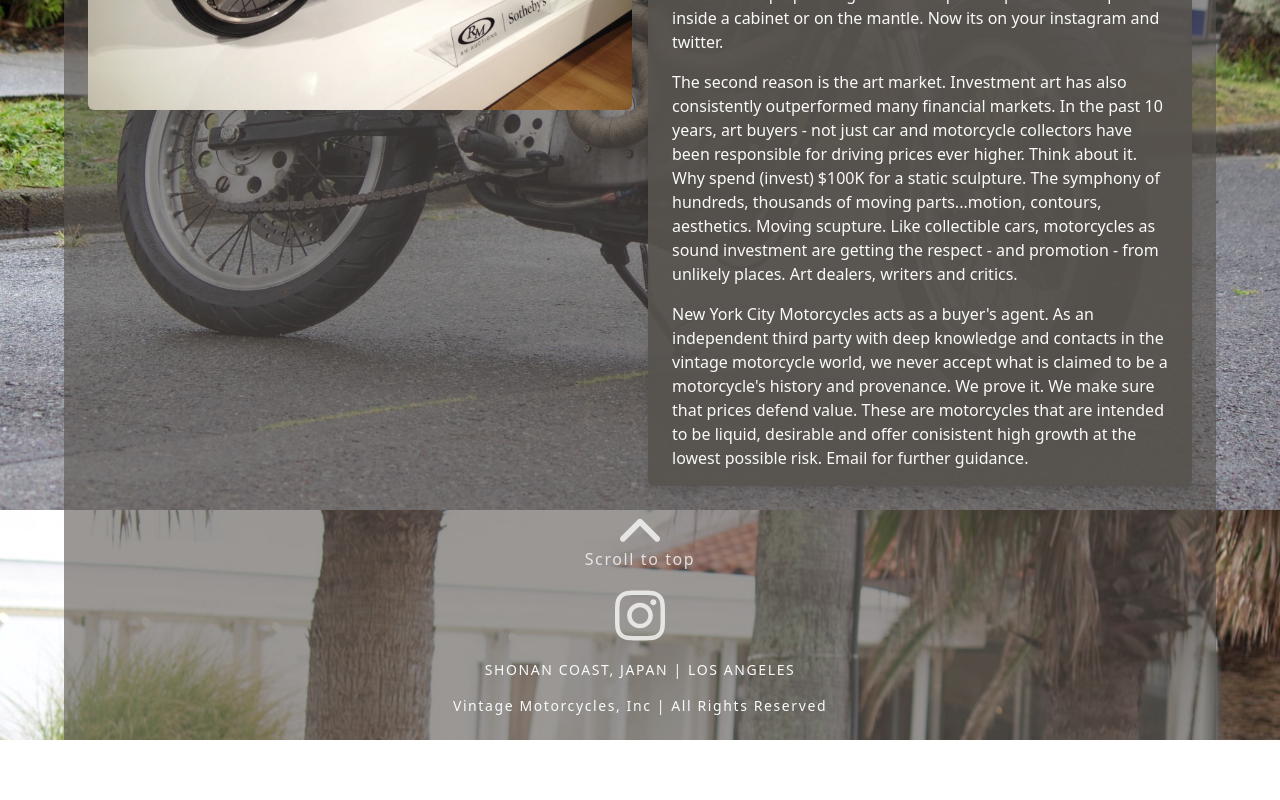
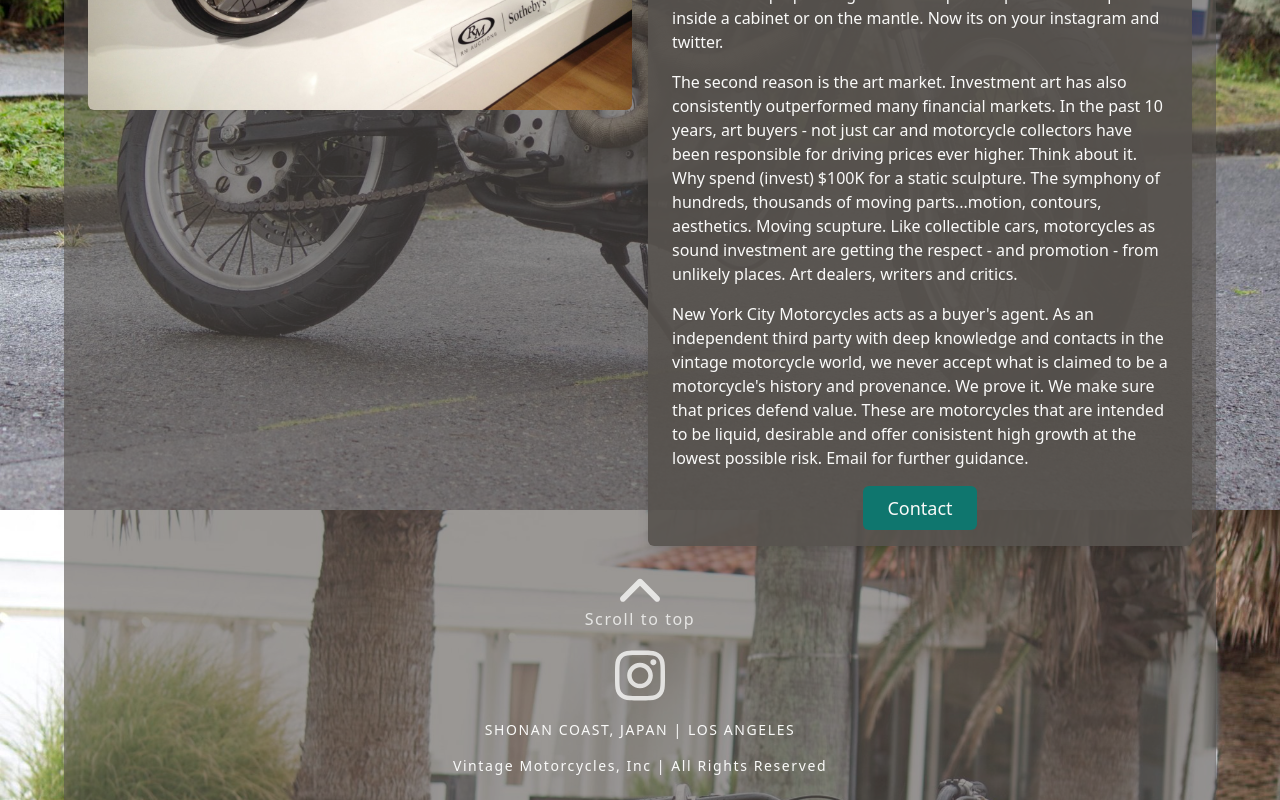
Before and after one commit to jedharwood/NycMotorcycles, a Next.js app: page /invest in a window 1280 px wide. Shown: the part 553-1353 px from the top of the page. Before the commit the page ends 1293 px from the top, so only its background shows below. Built offline with nearby package versions, Linux system fonts and the light colour scheme.

Commit message:
Update two column grid page element to accept button prop

```diff
--- a/components/two-column-grid-page/index.tsx
+++ b/components/two-column-grid-page/index.tsx
@@ -6,6 +6,7 @@ type TwoColumnGridPageProps = {
   imageAlt: string
   title: string
   textContent: string[]
+  childElement?: JSX.Element
 }
 
 export const TwoColumnGridPage = ({
@@ -13,12 +14,14 @@ export const TwoColumnGridPage = ({
   imageAlt,
   title,
   textContent,
+  childElement,
 }: TwoColumnGridPageProps) => {
   const intl = useIntl()
 
   const textDisplayProps: TextDisplayProps = {
     title,
-    textContent
+    textContent,
+    childElement,
   }
 
   return (
@@ -28,8 +31,7 @@ export const TwoColumnGridPage = ({
         alt={intl.formatMessage({ id: imageAlt })}
         className="w-full rounded-md"
       />
-      <TextDisplay {...textDisplayProps }
-      />
+      <TextDisplay {...textDisplayProps} />
     </div>
   )
 }
--- a/pages/invest/index.tsx
+++ b/pages/invest/index.tsx
@@ -1,7 +1,15 @@
 import { HeadElement } from '@/components/head-element'
+import { LinkButton } from '@/components/link-button'
 import { TwoColumnGridPage } from '@/components/two-column-grid-page'
 
 export default function Invest() {
+  const contactButton: JSX.Element = (
+    <LinkButton
+      text="page.invest.section-1.button"
+      href="/contact"
+      type="router-link"
+    />
+  )
   return (
     <>
       <HeadElement
@@ -20,6 +28,7 @@ export default function Invest() {
             'page.invest.section-1.text-4',
             'page.invest.section-1.text-5',
           ]}
+          childElement={contactButton}
         />
       </main>
     </>
```
